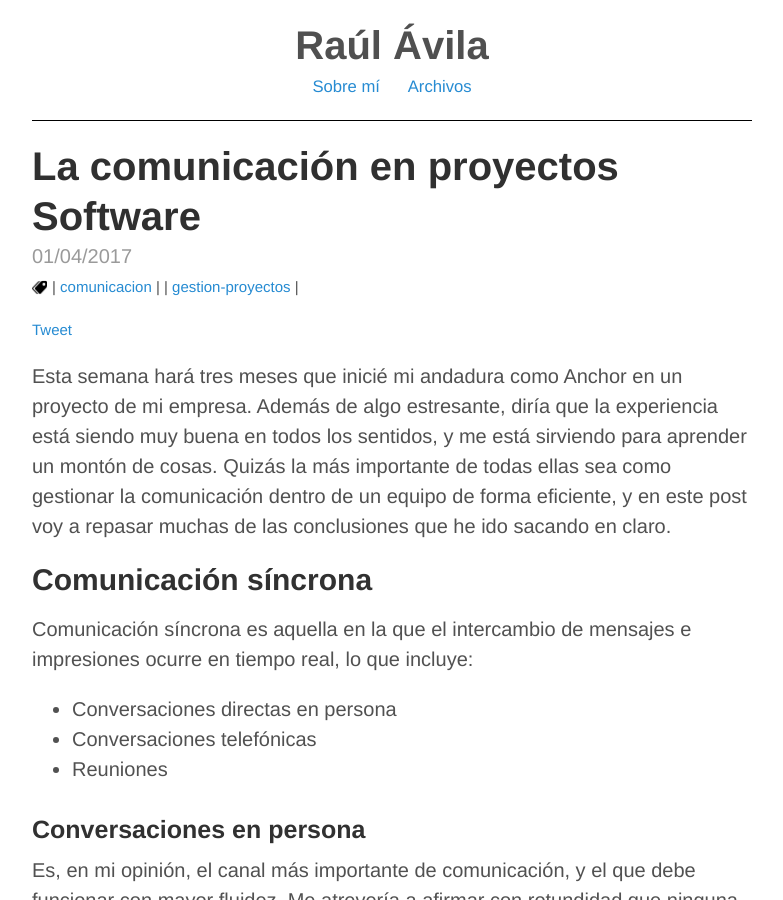
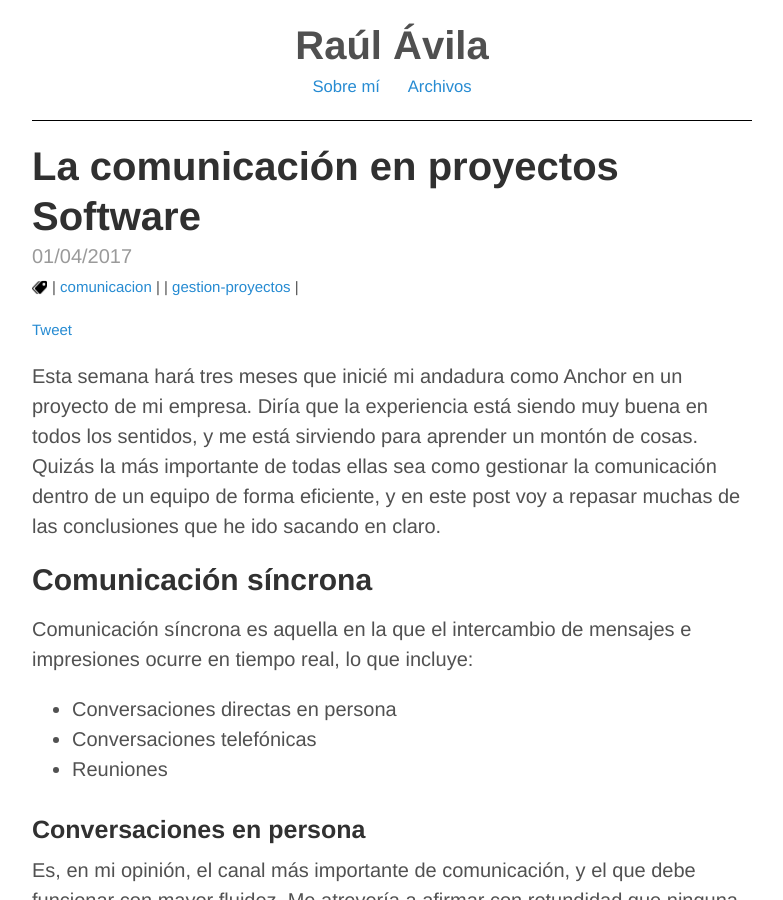
Before and after one commit to raulavila/blog-source-code, a Jekyll site: the page built from _posts/2017-04-01-comunicacion.md, in a window 1280 px wide and 900 px high. Shown: the whole window, without its empty margins (248-1031 px from the left). Built offline with Jekyll 4.4.1, drawn with Linux system fonts in a browser that asks for light colours; comment, search, counter and statistics services are not loaded.

Commit message:
Quick fix

```diff
--- a/_posts/2017-04-01-comunicacion.md
+++ b/_posts/2017-04-01-comunicacion.md
@@ -9,7 +9,7 @@ tags:
 comments: true
 ---
 
-Esta semana hará tres meses que inicié mi andadura como Anchor en un proyecto de mi empresa. Además de algo estresante, diría que la experiencia está siendo muy buena en todos los sentidos, y me está sirviendo para aprender un montón de cosas. Quizás la más importante de todas ellas sea como gestionar la comunicación dentro de un equipo de forma eficiente, y en este post voy a repasar muchas de las conclusiones que he ido sacando en claro.
+Esta semana hará tres meses que inicié mi andadura como Anchor en un proyecto de mi empresa. Diría que la experiencia está siendo muy buena en todos los sentidos, y me está sirviendo para aprender un montón de cosas. Quizás la más importante de todas ellas sea como gestionar la comunicación dentro de un equipo de forma eficiente, y en este post voy a repasar muchas de las conclusiones que he ido sacando en claro.
 
 <!--break-->
 
```
